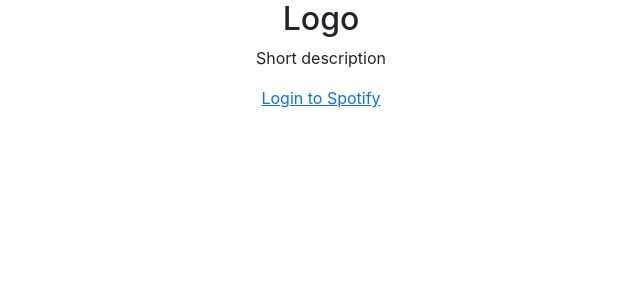
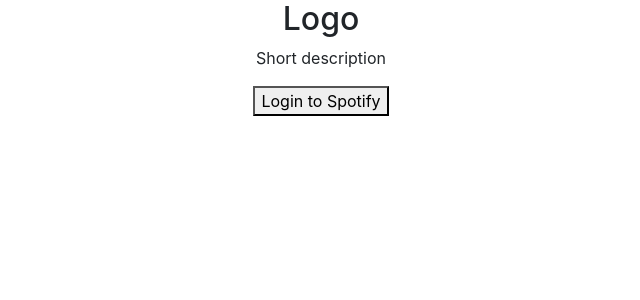
Before and after one commit to sevincgit/spotify-app-frontend, a React (Create React App) app: page / in a window 1280 px wide. Shown: the top 300 px of the page, without its empty margins (319-959 px from the left). Built offline with nearby package versions, Linux system fonts and the light colour scheme.

Commit message:
Moved token and logegdIn states to App.js and passed it to the Login and Logout components

```diff
--- a/src/App.js
+++ b/src/App.js
@@ -1,11 +1,20 @@
 import './App.css';
 import SpotifyLogin from './components/Login';
+import SpotifyLogout from './components/Logout';
+import { useState } from 'react';
 
 function App() {
+  // adding a state for logged in
+  const [loggedIn, setLoggedIn] = useState(false);
+  const [token, setToken] = useState('');
   return (
     <div className='App'>
       <header className='App-header'></header>
-      <SpotifyLogin/>
+      {loggedIn ? (
+        <SpotifyLogout setLoggedIn={setLoggedIn} setToken={setToken} />
+      ) : (
+        <SpotifyLogin setLoggedIn={setLoggedIn} token={token} setToken={setToken} />
+      )}
     </div>
   );
 }
--- a/src/components/Login.js
+++ b/src/components/Login.js
@@ -1,39 +1,43 @@
 import { useEffect, useState } from 'react';
 
-const SpotifyLogin = () => {
-    const authPath = process.env.REACT_APP_AUTH_ENDPOINT
+const SpotifyLogin = (props) => {
+  const authPath = process.env.REACT_APP_AUTH_ENDPOINT;
   console.log(authPath);
-    const mainPath = process.env.REACT_APP_REDIRECT_URI
-    const clientId = process.env.REACT_APP_CLIENT_ID
-    const RESPONSE_TYPE = 'token'
-    const authLink = `${authPath}?client_id=${clientId}&redirect_uri=${mainPath}&response_type=${RESPONSE_TYPE}`
+  const mainPath = process.env.REACT_APP_REDIRECT_URI;
+  const clientId = process.env.REACT_APP_CLIENT_ID;
+  const RESPONSE_TYPE = 'token';
+  const authLink = `${authPath}?client_id=${clientId}&redirect_uri=${mainPath}&response_type=${RESPONSE_TYPE}`;
   console.log(authLink);
-    const [token, setToken] = useState('');
 
   useEffect(() => {
     const hash = window.location.hash;
-      let token = window.localStorage.getItem('token');
-      if (!token && hash) {
-        token = hash
+    let localToken = window.localStorage.getItem('spotifyToken');
+    if (!localToken && hash) {
+      localToken = hash
         .substring(1)
         .split('&')
         .find((element) => element.startsWith('access_token'))
         .split('=')[1];
-        console.log(token);
+      console.log(localToken);
 
-        // window.location.hash = '';
-        window.localStorage.setItem('token', token);
+      window.location.hash = '';
+      window.localStorage.setItem('spotifyToken', localToken);
     }
-      setToken(token);
-    }, []);
+    if (localToken) {
+      props.setToken(localToken);
+      props.setLoggedIn(true);
+    }
+  }, [props]);
 
   return (
     <div>
       <h2> Logo </h2>
       <p> Short description </p>
-        <a href={authLink}>Login to Spotify</a>
+      <a href={authLink}>
+        <button className='spotify-login-button'>Login to Spotify </button>
+      </a>
     </div>
-)
-}
+  );
+};
 
 export default SpotifyLogin;
--- a/src/components/Logout.js
+++ b/src/components/Logout.js
@@ -1,11 +1,10 @@
-import { useState } from 'react';
-
 const SpotifyLogout = (props) => {
   return (
     <div>
       <button
         onClick={() => {
-          localStorage.removeItem('token');
+          localStorage.removeItem('spotifyToken');
+          props.setToken('');
           props.setLoggedIn(false);
         }}
       >
```
Lines whose indentation alone changed are shown as unchanged.
